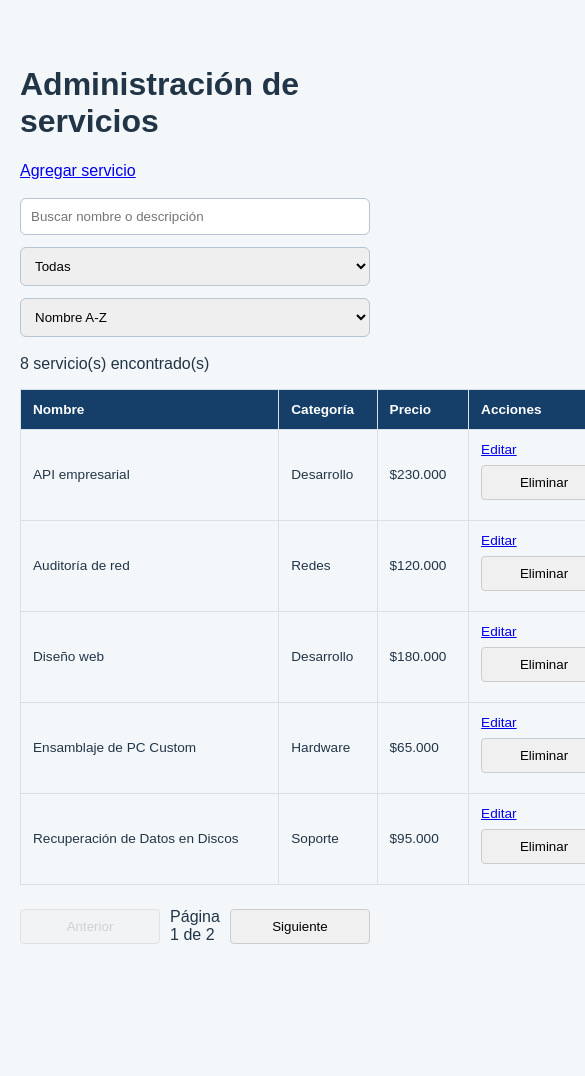
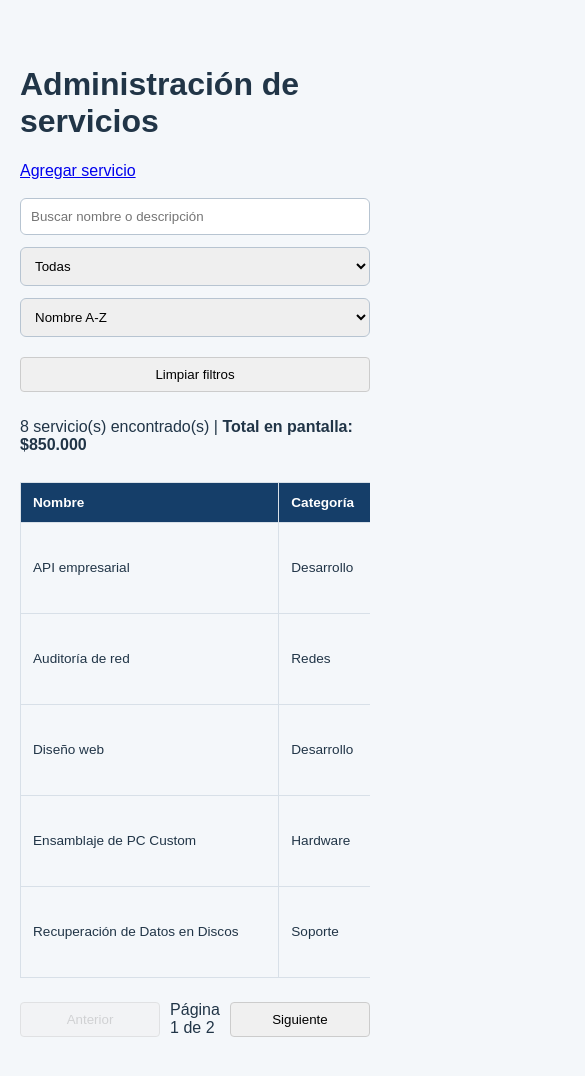
Before and after one commit to kmiloskyy/Evaluacion-2-ING-WEB, a Vue app: page /servicios in a window 390 px wide. Shown: the top 1076 px of the page, 585 px wide, since content can reach past the window. Before the commit the page ends 997 px from the top, so only its background shows below. Built offline with nearby package versions, Linux system fonts and the light colour scheme; data requests are answered from the project's data file.

Commit message:
Limpiar filtros, Precio total y responsiva a pantallas más pequeñas

```diff
--- a/src/style.css
+++ b/src/style.css
@@ -19,6 +19,18 @@ th { background: #153e69; color: white; }
 .error { color: #b42318; font-weight: 600; }
 .paginacion { display: flex; align-items: center; gap: 10px; margin-top: 16px; }
 
+.tabla-responsiva {
+  width: 100%;
+  overflow-x: auto;
+  margin-top: 12px;
+}
+
+table {
+  width: 100%;
+  border-collapse: collapse;
+  min-width: 600px;
+}
+
 @media(max-width: 650px) {
   .filtros { flex-direction: column; }
   table { font-size: .85rem; }
--- a/src/views/ServiciosView.vue
+++ b/src/views/ServiciosView.vue
@@ -38,6 +38,16 @@ const filtrados = computed(() => {
 })
 const totalPaginas = computed(() => Math.max(1, Math.ceil(filtrados.value.length / porPagina)))
 const visibles = computed(() => filtrados.value.slice((pagina.value - 1) * porPagina, pagina.value * porPagina))
+const precioTotal = computed( () => {
+  return filtrados.value.reduce((suma, s) => suma + Number(s.precio), 0)
+})
+
+function limpiarFiltros() {
+  buscando.value = ''
+  categoria.value = 'Todas'
+  orden.value = 'nombre-asc'
+}
+
 watch([buscando, categoria, orden], () => { pagina.value = 1 })
 
 async function borrar(servicio) {
@@ -56,6 +66,7 @@ async function borrar(servicio) {
   <main class="contenedor">
     <h1>Administración de servicios</h1>
     <RouterLink to="/servicios/nuevo">Agregar servicio</RouterLink>
+
     <div class="filtros">
       <input v-model="buscando" placeholder="Buscar nombre o descripción" aria-label="Buscar" />
       <select v-model="categoria" aria-label="Filtrar categoría">
@@ -66,26 +77,45 @@ async function borrar(servicio) {
         <option value="precio-asc">Precio menor a mayor</option>
         <option value="precio-desc">Precio mayor a menor</option>
       </select>
+      <button @click="limpiarFiltros" class="btn-limpiar">Limpiar filtros</button>
     </div>
+
     <p v-if="cargando">Cargando servicios...</p>
     <p v-if="error" role="alert" class="error">{{ error }}</p>
     <p v-if="mensaje" role="status">{{ mensaje }}</p>
+
     <template v-if="!cargando && !error">
-      <p>{{ filtrados.length }} servicio(s) encontrado(s)</p>
+      <p>
+        {{ filtrados.length }} servicio(s) encontrado(s) |
+        <strong>Total en pantalla: ${{ precioTotal.toLocaleString('es-CL') }}</strong>
+      </p>
+
       <p v-if="filtrados.length === 0">No hay resultados para los filtros seleccionados.</p>
-      <table v-else>
-        <thead><tr><th>Nombre</th><th>Categoría</th><th>Precio</th><th>Acciones</th></tr></thead>
+
+      <div class="tabla-responsiva" v-else>
+        <table>
+          <thead>
+            <tr>
+              <th>Nombre</th>
+              <th>Categoría</th>
+              <th>Precio</th>
+              <th>Acciones</th>
+            </tr>
+          </thead>
           <tbody>
             <tr v-for="s in visibles" :key="s.id">
-            <td>{{ s.nombre }}</td><td>{{ s.categoria }}</td>
+              <td>{{ s.nombre }}</td>
+              <td>{{ s.categoria }}</td>
               <td>${{ Number(s.precio).toLocaleString('es-CL') }}</td>
               <td>
-              <RouterLink :to="`/servicios/${s.id}/editar`">Editar</RouterLink>
-              <button @click="borrar(s)">Eliminar</button>
+                <RouterLink :to="`/servicios/${s.id}/editar`" class="btn-editar">Editar</RouterLink>
+                <button @click="borrar(s)" class="btn-eliminar">Eliminar</button>
               </td>
             </tr>
           </tbody>
         </table>
+      </div>
+
       <nav v-if="filtrados.length > porPagina" class="paginacion" aria-label="Páginas">
         <button :disabled="pagina === 1" @click="pagina--">Anterior</button>
         <span>Página {{ pagina }} de {{ totalPaginas }}</span>
```
Lines whose indentation alone changed are shown as unchanged.
